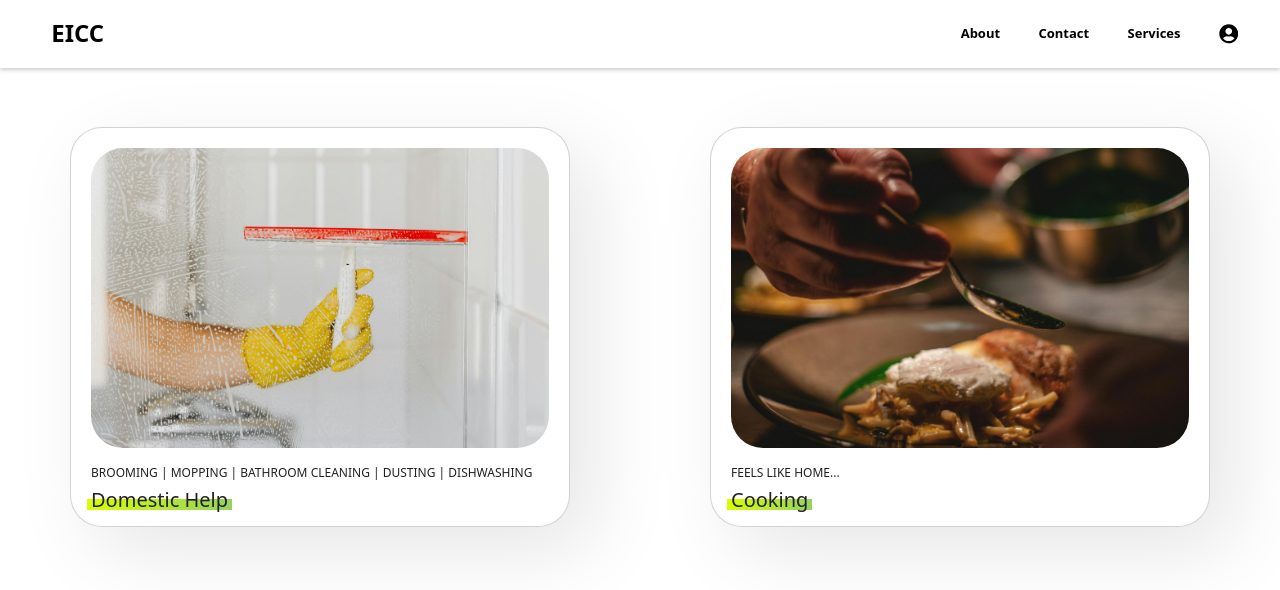
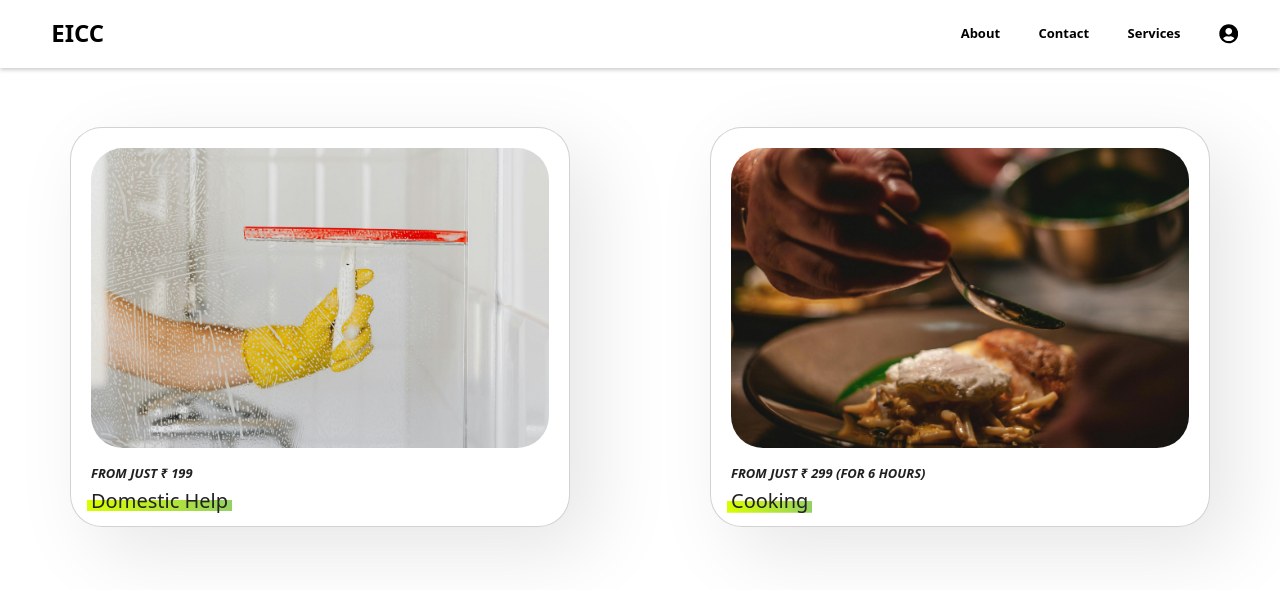
Before and after one commit to sutanu03/eicc-front-new, a Next.js app: page /Services in a window 1280 px wide. Shown: the top 590 px of the page. Built offline with nearby package versions, Linux system fonts and the light colour scheme.

Commit message:
css updated for profile edit

```diff
--- a/app/DomesticHelp/page.js
+++ b/app/DomesticHelp/page.js
@@ -33,28 +33,30 @@ const Domestic = () => {
         <div className={`tpn_card ${selectedItems.includes('Brooming') ? 'selected' : ''}`} onClick={() => toggleSelection('Brooming')}>
           <img src="/img/brooming.png" className="w-100 mb-4" />
           <h5>Brooming</h5>
-          <p>From domestic help</p>
+          <i className='font-bold'> From just <strong>₹ 199</strong> (For 1.5 Hours)</i>
+          {/* <p><strong>₹ 199 (For 1.5 Hours)</strong></p> */}
         </div>
 
         <div className={`tpn_card ${selectedItems.includes('Mopping') ? 'selected' : ''}`} onClick={() => toggleSelection('Mopping')}>
           <img src="/img/mopping.png" className="w-100 mb-4" />
           <h5>Mopping</h5>
-          <p>From domestic help</p>
+          <i className='font-bold'> From just <strong>₹ 199</strong> (For 1.5 Hours)</i>
           </div>
         <div className={`tpn_card ${selectedItems.includes('Bathroom Cleaning') ? 'selected' : ''}`} onClick={() => toggleSelection('Bathroom Cleaning')}>
           <img src="/img/bathroom.png" className="w-100 mb-4" />
           <h5>Bathroom Cleaning</h5>
-          <p>From domestic help</p>
+          {/* <p>₹ 399 (For 1.5 Hours)</p> */}
+          <i className='font-bold'> From just <strong>₹ 399</strong> (For 1.5 Hours)</i>
           </div>
         <div className={`tpn_card ${selectedItems.includes('Dusting') ? 'selected' : ''}`} onClick={() => toggleSelection('Dusting')}>
           <img src="/img/dusting.png" className="w-100 mb-4" />
           <h5>Dusting</h5>
-          <p>From domestic help</p>
+          <i className='font-bold'> From just <strong>₹ 199</strong> (For 1.5 Hours)</i>
           </div>
         <div className={`tpn_card ${selectedItems.includes('Dishwashing') ? 'selected' : ''}`} onClick={() => toggleSelection('Dishwashing')}>
           <img src="/img/dish.png" className="w-100 mb-4" />
           <h5>Dishwashing</h5>
-          <p>From domestic help</p>
+          <i className='font-bold'> From just <strong>₹ 199</strong> (For 1.5 Hours)</i>
           </div>
       </div>
       <div className="text-center mt-3">
@@ -76,3 +78,8 @@ const Domestic = () => {
 };
 
 export default Domestic;
+
+
+/* except bathroom cleaning(399) everything will be 199 for 1.5hours */
+
+/* cooking 299 6hours */
--- a/app/Profile/page.js
+++ b/app/Profile/page.js
@@ -3,10 +3,17 @@ import { useContext, useEffect, useState } from "react"
 import "./profile.css"
 import Header from '@/Components/Header';
 import { UserContext } from "@/context/UserContext";
-
 import { FaUserCircle } from "react-icons/fa";
+import Button from 'react-bootstrap/Button';
+import Modal from 'react-bootstrap/Modal';
+import Card from 'react-bootstrap/Card';
 
 const Profile = () => {
+  // for modal
+  const [show, setShow] = useState(false);
+
+  const handleClose = () => setShow(false);
+  const handleShow = () => setShow(true);
 
     const logoutDone = () => {
         window.location.reload(false);
@@ -61,7 +68,46 @@ const Profile = () => {
       <section className="profile">
   <header className="header">
     <div className="details">
-     <FaUserCircle />
+
+      {/* Click icon to open view details */}
+
+     <FaUserCircle onClick={handleShow} className="size-10 cursor-pointer"/>
+     <Modal
+        show={show}
+        onHide={handleClose}
+        backdrop="static"
+        keyboard={false}
+      >
+        <Modal.Header closeButton>
+          <Modal.Title>Details</Modal.Title>
+        </Modal.Header>
+        <Modal.Body>
+
+        {/* card to show user details */}
+
+        <Card>
+          <Card.Body>Claire Doe</Card.Body>
+        </Card>
+
+        {/* <Card>
+      {/* <Card.Header>Details</Card.Header>
+      <Card.Body>
+        <Card.Title>Claire Doe</Card.Title>
+        <Card.Text>
+        Kochi, India
+        </Card.Text>
+      </Card.Body>
+    </Card> */}
+
+        </Modal.Body>
+        <Modal.Footer>
+          <Button variant="danger" className='bg-slate-700' onClick={handleClose}>
+            Close
+          </Button>
+          <Button variant="success" className='bg-slate-700'>Save</Button>
+        </Modal.Footer>
+      </Modal>
+
       <h1 className="heading">Claire Doe</h1>
       <div className="location">
         <svg width="18" height="18" viewBox="0 0 24 24" fill="currentColor">
--- a/app/Services/page.js
+++ b/app/Services/page.js
@@ -14,11 +14,12 @@ const Services = () => {
     <div id='card1' className="card">
   <img src="/img/clean.png" className="card__image" alt="brown couch" />
   <div className="card__content">
-    <time dateTime="2021-03-30" className="card__date">Brooming |
+    <time dateTime="2021-03-30" className="card__date"> <i className='font-bold'> From just <strong>₹ 199</strong> </i>
+      {/* Brooming |
         Mopping |
         Bathroom Cleaning |
         Dusting |
-        Dishwashing</time>
+        Dishwashing */}</time>
     <span className="card__title">
         Domestic Help
         </span>
@@ -30,8 +31,13 @@ const Services = () => {
     <div id='card2'  className="card">
   <img  src="/img/cook.png" className="card__image" alt="brown couch" />
   <div className="card__content">
-    <time dateTime="2021-03-30" className="card__date">Feels like home...</time>
-    <span className="card__title">Cooking</span>
+    <time dateTime="2021-03-30" className="card__date">{/* Feels like home... */} <i className='font-bold'>From just <strong>₹ 299</strong> (For 6 Hours) </i> </time>
+    <div className='flex gap-20'>
+    <span className="card__title">
+      Cooking
+    </span>
+
+    </div>
   </div>
 </div>
 </Link>
```
